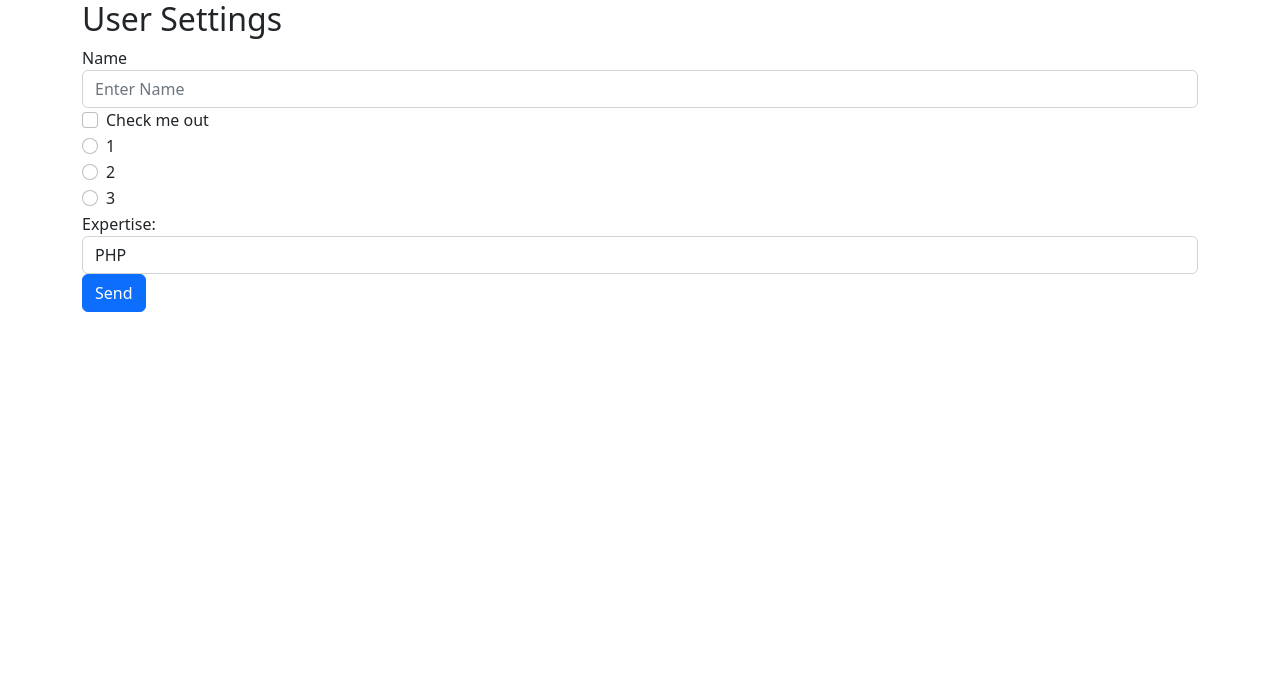
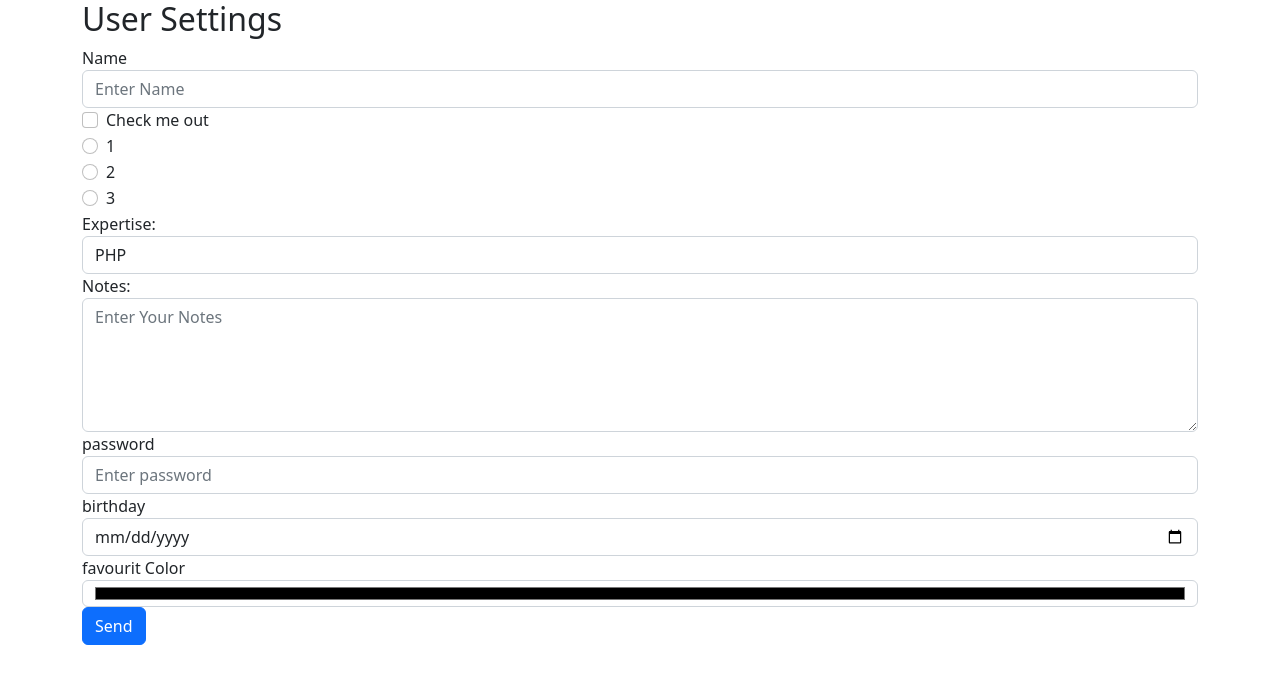
Before and after one commit to alymomdouh/TestAngularFormsProject, an Angular app: page / in a window 1280 px wide. Shown: the top 684 px of the page. Built offline with nearby package versions, Linux system fonts and the light colour scheme.

Commit message:
add date,color,teaxtarea,password

```diff
--- a/src/app/user-setting-form/user-setting-form.component.html
+++ b/src/app/user-setting-form/user-setting-form.component.html
@@ -32,6 +32,22 @@
                 <option>SQL</option>
             </select>
         </div>
+        <div class="form-group">
+            <label for="notes">Notes:</label>
+            <textarea id="notes" name="notes" class="form-control" rows="5" placeholder="Enter Your Notes"></textarea>
+        </div>
+        <div class="form-group">
+            <label for="password">password</label>
+            <input type="password" id="password" class="form-control" name="password" placeholder="Enter password">
+        </div>
+        <div class="form-group">
+            <label for="birthday">birthday</label>
+            <input type="date" id="birthday" class="form-control" name="birthday">
+        </div>
+        <div class="form-group">
+            <label for="favouritColor">favourit Color</label>
+            <input type="color" id="favouritColor" class="form-control" name="favouritColor">
+        </div>
         <button class="btn btn-primary">Send</button>
     </form>
 </div>
```
